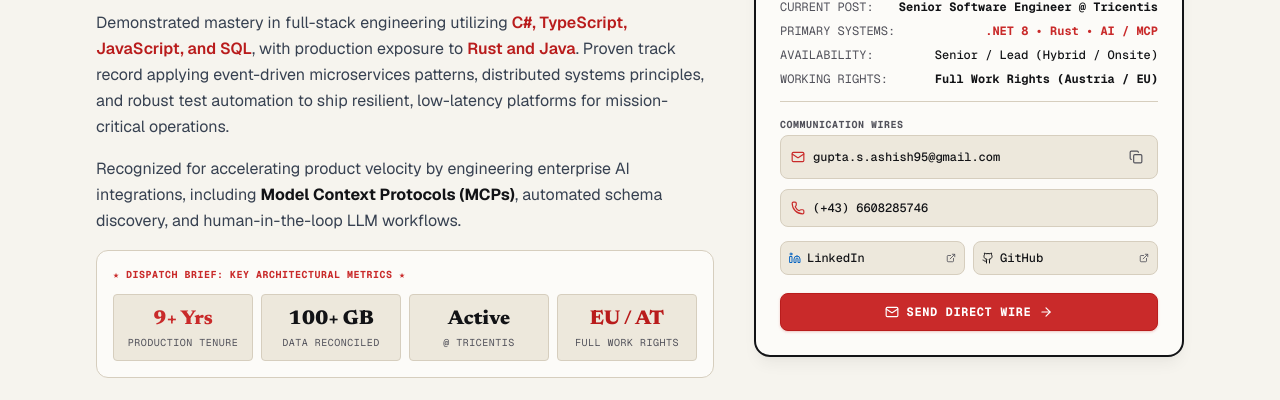
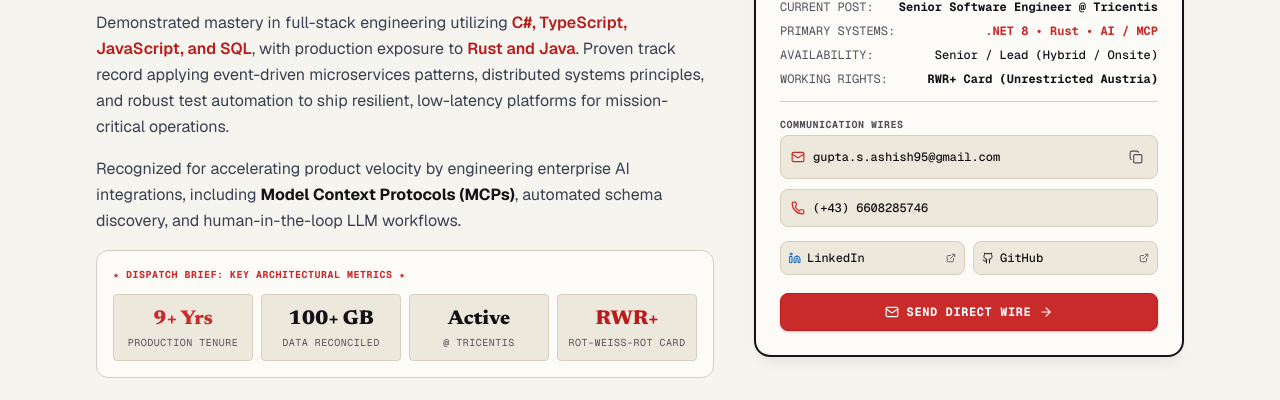
Before and after one commit to ashishgupta95/ashishgupta95.github.io, a Next.js app: page / in a window 1280 px wide. Shown: the part 542-942 px from the top of the page. Built offline with nearby package versions, Linux system fonts and the light colour scheme.

Commit message:
chore: update work authorization to RWR+ Card (Rot-Weiß-Rot Card)

```diff
--- a/src/components/ResumeHeader.tsx
+++ b/src/components/ResumeHeader.tsx
@@ -93,8 +93,8 @@ export default function ResumeHeader() {
                 <div className="text-[10px] font-mono uppercase tracking-wider text-[#52525b] mt-0.5">@ Tricentis</div>
               </div>
               <div className="p-2.5 rounded bg-[#ede8dc] border border-[#d6cebe]">
-                <div className="font-serif text-xl font-black text-[#b91c1c]">EU / AT</div>
-                <div className="text-[10px] font-mono uppercase tracking-wider text-[#52525b] mt-0.5">Full Work Rights</div>
+                <div className="font-serif text-xl font-black text-[#b91c1c]">RWR+</div>
+                <div className="text-[10px] font-mono uppercase tracking-wider text-[#52525b] mt-0.5">Rot-Weiß-Rot Card</div>
               </div>
             </div>
           </div>
@@ -155,7 +155,7 @@ export default function ResumeHeader() {
               </div>
               <div className="flex justify-between items-baseline">
                 <span className="text-[#52525b] uppercase">Working Rights:</span>
-                <span className="text-[#121316] font-bold text-right">Full Work Rights (Austria / EU)</span>
+                <span className="text-[#121316] font-bold text-right">RWR+ Card (Unrestricted Austria)</span>
               </div>
             </div>
 
```
